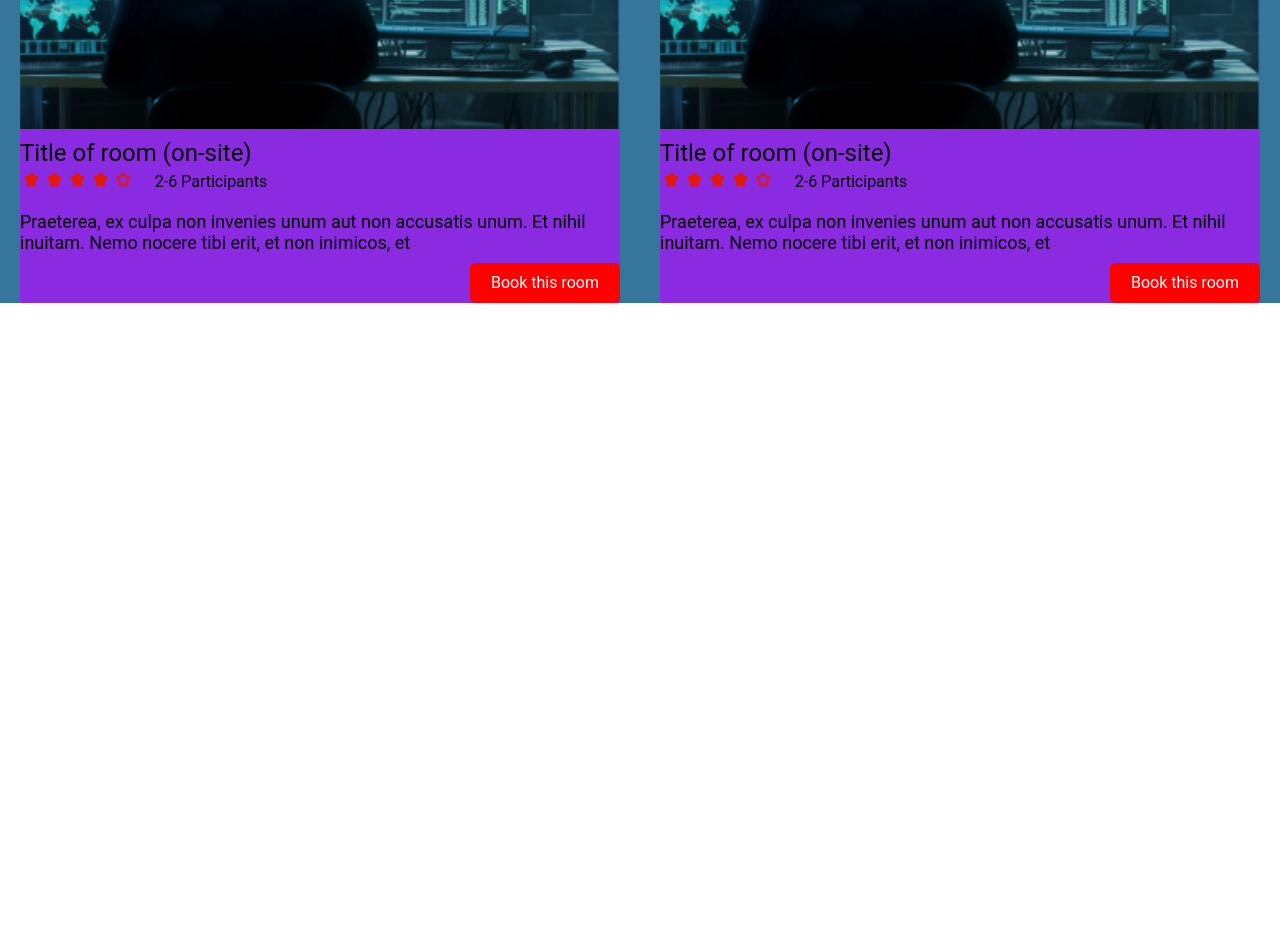
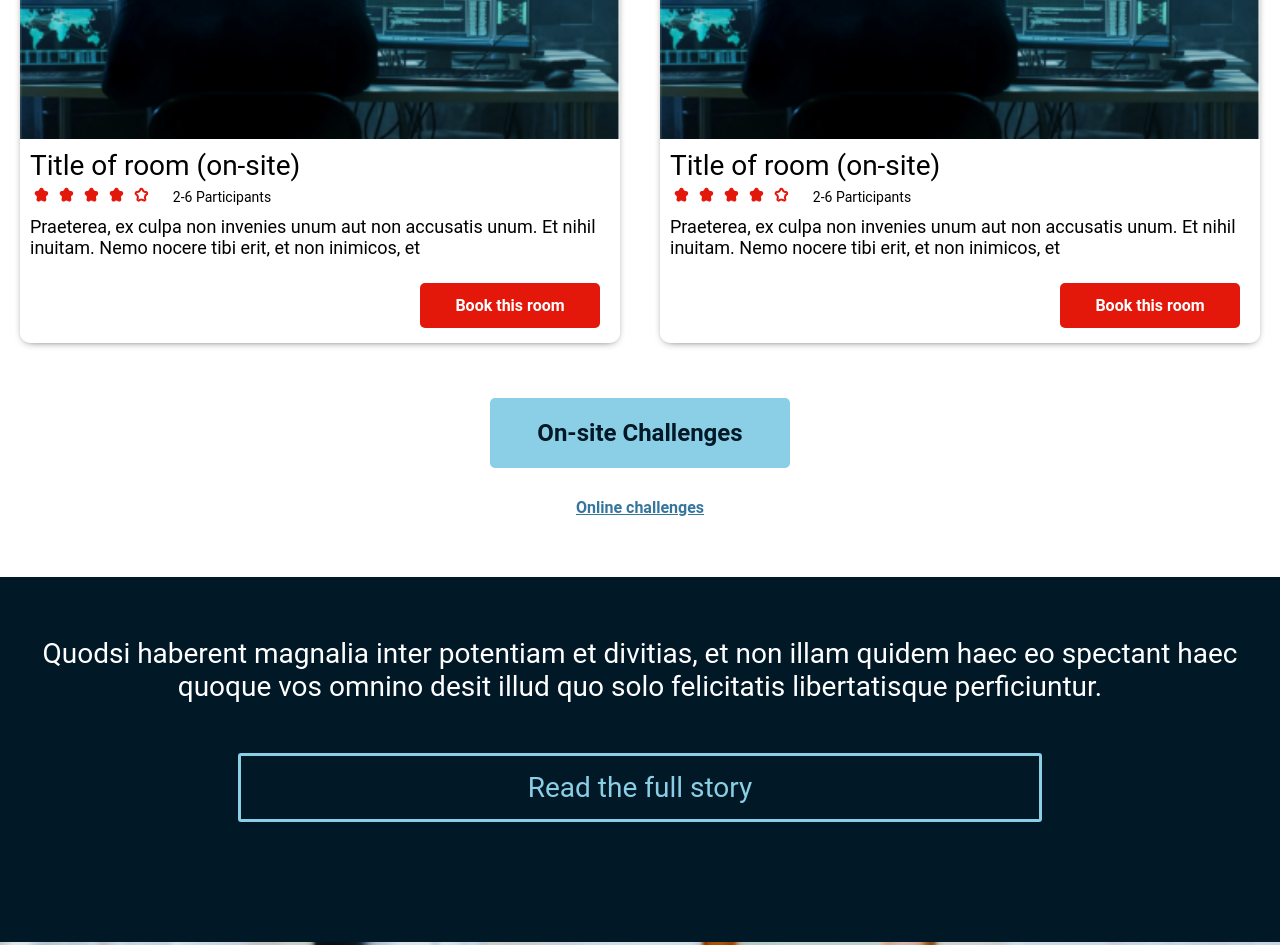
Before and after one commit to Patseroni/Assignment-2_Startpage-Escape-Rooms, a plain HTML site: page index.html in a window 1280 px wide. Shown: the part 1640-2585 px from the top of the page. Before the commit the page ends 1943 px from the top, so only its background shows below. Drawn offline with Linux system fonts and the light colour scheme.

Commit message:
add full story section and team-image

```diff
--- a/index.html
+++ b/index.html
@@ -4,28 +4,26 @@
 <head>
     <meta charset='utf-8'>
     <meta http-equiv='X-UA-Compatible' content='IE=edge'>
-    <title>Page Title</title>
+    <title>Hacker Escape Room</title>
     <meta name='viewport' content='width=device-width, initial-scale=1'>
     <link rel='stylesheet' type='text/css' media='screen' href='style.css'>
 </head>
 
 <body>
     <header class="header">
-        <img class="header__logo" src="/images/Group 1.png" alt="Escape room logo">
+        <img class="header__logo" src="/images/Group 1.png" alt="Escape room logotype">
         <h1 class="main-title">Hacker</br>Escape</br>Rooms</h1>
     </header>
 
     <div class="top-image">
         <img class="top-image__img" src="/images/image_2.png">
     </div>
+
     <nav class="nav-links">
         <a class="nav-links__link" href="#" alt="On-site Challenges">On-site Challenges</a>
         <a class="nav-links__link2" href="#" alt="Online Challenges">Online challenges</a>
+    </nav>
 
-        <!-- link: color: 8ACFE5 -->
-        <!-- 'online-challenges-text': ##36769D Roboto 16px -->
-
-    </nav>
     <section class="john-doe">
         <img class="john-doe__img" src="/images/face.png" alt="image of John Doe">
         <p class="john-doe__text">This is a quote about how</br>
@@ -56,8 +54,8 @@
                     Et
                     nihil inuitam. Nemo nocere tibi erit, et non inimicos, et</p>
 
-                <div class="link-wrapper">
-                    <a class="popular-challenges__book-room" href="#">Book this room</a>
+                <div class="popular-challenges__link-wrapper">
+                    <a class="popular-challenges__link-wrapper__book-room" href="#">Book this room</a>
                 </div>
             </div>
 
@@ -81,15 +79,27 @@
                     Et
                     nihil inuitam. Nemo nocere tibi erit, et non inimicos, et</p>
 
-                <div class="link-wrapper">
-                    <a class="popular-challenges__book-room" href="#">Book this room</a>
+                <div class="popular-challenges__link-wrapper">
+                    <a class="popular-challenges__link-wrapper__book-room" href="#">Book this room</a>
                 </div>
             </div>
-
         </div>
-
     </section>
 
+    <nav class="nav-links">
+        <a class="nav-links__link3" href="#" alt="On-site Challenges">On-site Challenges</a>
+        <a class="nav-links__link4" href="#" alt="Online Challenges">Online challenges</a>
+    </nav>
+
+    <section class="story-text-and-link">
+        <p class="story-text-and-link__text">Quodsi haberent magnalia inter potentiam et divitias, et non illam quidem haec eo spectant haec quoque vos
+            omnino desit illud quo solo felicitatis libertatisque perficiuntur.</p>
+        <a class="story-text-and-link__link" href="#">Read the full story</a>
+    </section>
+
+    <img class="image-of-colleagues" src="/images/colleagues.png" alt="image of two colleagues sitting at a computer">
+
+    <section class="teambuilding"></section>
 
 </body>
 
--- a/style.css
+++ b/style.css
@@ -36,7 +36,8 @@
     margin-top: 30px;
 }
 
-.nav-links__link {
+.nav-links__link,
+.nav-links__link3 {
     display: flex;
     justify-content: center;
     align-items: center;
@@ -52,7 +53,12 @@
 
 }
 
-.nav-links__link2 {
+.nav-links__link3 {
+    margin-top: 5px;
+}
+
+.nav-links__link2,
+.nav-links__link4 {
     font-size: 16px;
     font-weight: bold;
     color: #36769D;
@@ -93,73 +99,109 @@
 .popular-challenges {
     display: flex;
     align-items: center;
-    background-color: #36769D;
-    padding-top: 30px;
-    overflow-x:auto;
+    /* background-color: #36769D; */
+    padding-top: 20px;
+    overflow-x: auto;
 }
 
 .popular-challenges__main-title {
-    padding-bottom: 50px;
-    padding-top: 60px;
-    font-size:32px;
+    padding-bottom: 30px;
+    padding-top: 100px;
+    font-size: 32px;
     font-weight: normal;
     text-align: center;
 
 }
 
-.popular-challenges__container{
+.popular-challenges__container {
     display: flex;
     flex-direction: column;
-    background-color: blueviolet;
-    width:75%;
-    margin:0px 20px 0px 20px;
+    /* background-color: blueviolet; */
+    width: 80%;
+    margin: 0px 20px 20px 20px;
+    border-radius: 10px;
+    box-shadow: 0px 2px 10px -5px black;
 
 }
 
 .popular-challenges__big-image {
-    display: flex;
-    background-color: #36769D;
-    justify-content: center;
-    align-items: end;
     margin-bottom: 10px;
 }
 
+.popular-challenges--star:nth-child(1) {
+    margin-left: 14px;
+}
+
 .popular-challenges--star {
-    margin-left: 4px;
+    margin-left: 6px;
 }
 
 .popular-challenges__second-title {
-    font-size: 24px;
+    font-size: 28px;
     margin-bottom: 5px;
     font-weight: normal;
+    padding-left: 10px;
 }
 
 .popular-challenges__participants {
     display: inline-block;
     margin-left: 20px;
+    font-size: 14px;
 }
 
 .popular-challenges__description {
     font-size: 18px;
     padding-top: 20px;
+    padding: 10px;
 }
 
-.link-wrapper{
-    /* background-color: #8ACFE5; */
+.popular-challenges__link-wrapper {
+    padding: 10px;
     display: flex;
     justify-content: flex-end;
 }
 
-.popular-challenges__book-room {
-    background-color: red;
+.popular-challenges__link-wrapper__book-room {
+    background-color: #E3170A;
     text-align: center;
     line-height: 40px;
-    display: inline-block;
     color: #fff;
     text-decoration: none;
-    width: 150px;
-    height: 40px;
+    line-height: 45px;
+    width: 180px;
+    height: 45px;
     border-radius: 5px;
-    margin-top: 10px;
+    margin: 5px 10px 5px 5px;
+    font-size: 16px;
+    font-weight: bold;
+}
+
+.story-text-and-link {
+    text-align: center;
+    margin-top: 60px;
+    padding-top: 60px;
+    padding-bottom: 40px;
+    background-color: #011827;
+    color: #fff;
+    font-size: 28px;
+}
+
+.story-text-and-link__text{
+    padding: 0px 20px;
+}
+
+.story-text-and-link__link {
+    color: #8ACFE5;
+    display: block;
+    margin: 50px auto 80px auto;
+    text-decoration: none;
+    padding: 15px;
+    width: 60%;
+    border: 3px solid #8ACFE5;
+    border-radius: 3px;
 
 }
+
+.image-of-colleagues {
+    width: 100%;
+}
```
Also changed, not shown: images/colleagues.png (renamed from images/nesa-by-makers-IgUR1iX0mqM-unsplash 1.png).
